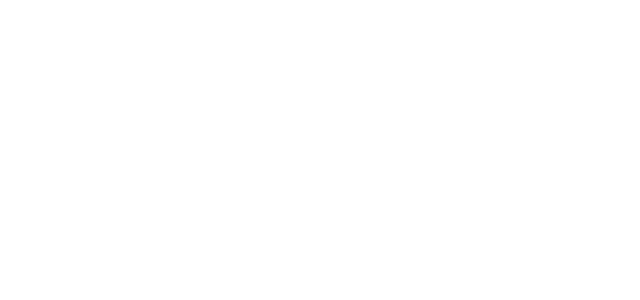
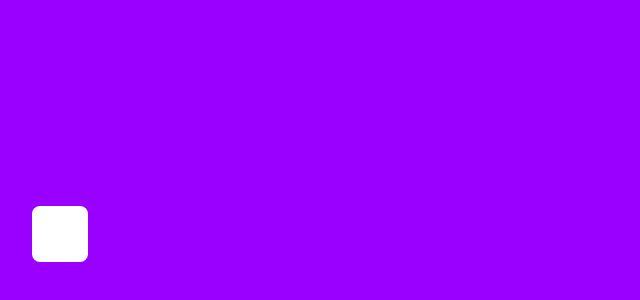
Before and after one commit to FarzeenZainab/animations-with-framer-motion, a React (Vite) app: page / in a window 1280 px wide. Shown: the part 1167-1467 px from the top of the page, without its empty margins (0-640 px from the left). Before the commit the page ends 800 px from the top, so only its background shows below. Built offline with nearby package versions, Linux system fonts and the light colour scheme.

Commit message:
scroll trigger animations

```diff
--- a/src/App.jsx
+++ b/src/App.jsx
@@ -5,6 +5,7 @@ import "./App.css";
 // import MultiVariants from "./components/multi-variants";
 // import MultiVariantsLoop from "./components/multi-variants-loop";
 import UseAnimate from "./components/use-animate";
+import ScrollTriggeredAnimations from "./components/scroll-triggered-animations";
 
 function App() {
   return (
@@ -15,6 +16,7 @@ function App() {
       {/* <MultiVariants /> */}
       {/* <MultiVariantsLoop /> */}
       <UseAnimate />
+      <ScrollTriggeredAnimations />
     </div>
   );
 }
--- /dev/null
+++ b/src/components/scroll-triggered-animations.jsx
@@ -0,0 +1,26 @@
+import { useAnimate, useInView } from "framer-motion";
+import { useEffect } from "react";
+
+const ScrollTriggeredAnimations = () => {
+  const [scope, animate] = useAnimate();
+
+  /*
+    Animations can be triggered when the scope scrolls into view by
+    using useAnimate with useInView
+
+  */
+  const isInView = useInView(scope);
+
+  useEffect(() => {
+    animate(scope.current, { opacity: 1 });
+  }, [isInView, animate, scope]);
+
+  return (
+    <div
+      ref={scope}
+      className="size-14 bg-white rounded-lg my-[150vh] opacity-0"
+    ></div>
+  );
+};
+
+export default ScrollTriggeredAnimations;
```
